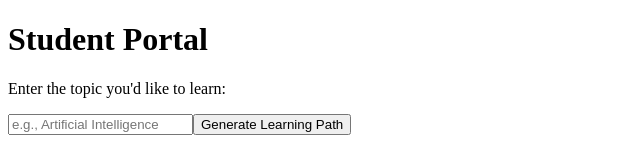
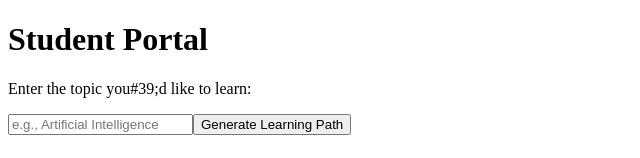
Before and after one commit to YeshwanthKGowda/AI-Education, a Next.js app: page /student in a window 1280 px wide. Shown: the top 158 px of the page, without its empty margins (0-640 px from the left). Built offline with nearby package versions, Linux system fonts and the light colour scheme.

Commit message:
update student

```diff
--- a/src/pages/student.js
+++ b/src/pages/student.js
@@ -23,7 +23,7 @@ export default function StudentPage() {
   return (
     <div className="flex flex-col items-center justify-center min-h-screen p-4">
       <h1 className="text-4xl font-bold text-center mb-8">Student Portal</h1>
-      <p className="mb-4">Enter the topic you'd like to learn:</p>
+      <p className="mb-4">Enter the topic you#39;d like to learn:</p>
       <input
         type="text"
         value={topic}
```
